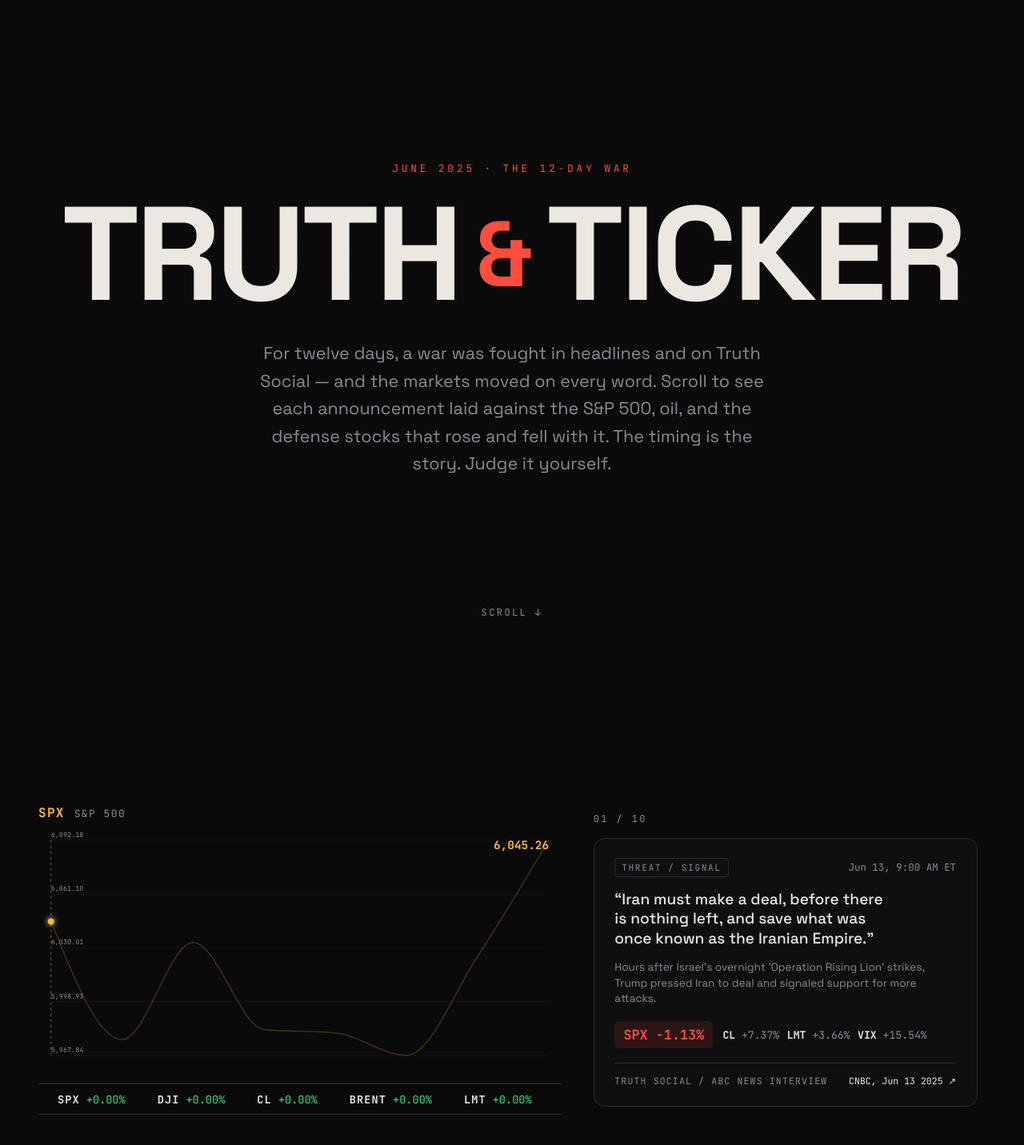
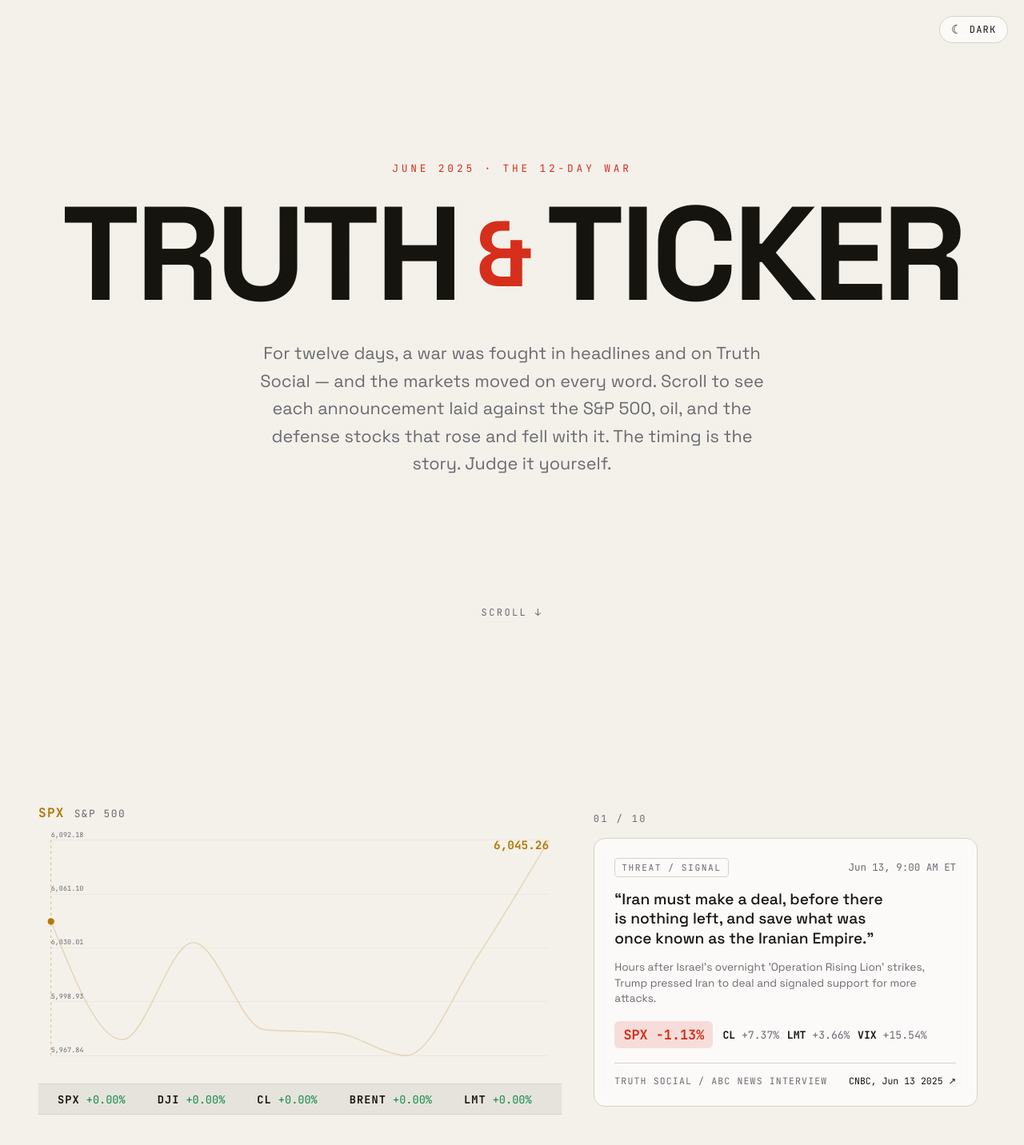
Before and after one commit to andrewli8/truth-and-ticker, a React (Vite) app: page / in a window 1280 px wide. Shown: the top 1432 px of the page at 80% size. Built offline with nearby package versions, Linux system fonts and the light colour scheme.

Commit message:
feat: light-default theme with optional dark mode + theme-aware accents

```diff
--- a/index.html
+++ b/index.html
@@ -11,6 +11,14 @@
     <link href="https://fonts.googleapis.com/css2?family=Space+Grotesk:wght@400;500;700&family=JetBrains+Mono:wght@400;500;700&display=swap" rel="stylesheet" />
   </head>
   <body>
+    <script>
+      // Apply persisted theme before paint to avoid a flash. Light is default.
+      try {
+        if (localStorage.getItem('theme') === 'dark') {
+          document.documentElement.setAttribute('data-theme', 'dark');
+        }
+      } catch (e) {}
+    </script>
     <div id="root"></div>
     <script type="module" src="/src/main.tsx"></script>
   </body>
--- a/src/App.tsx
+++ b/src/App.tsx
@@ -5,6 +5,7 @@
 import { MarketChart } from './components/MarketChart'
 import { AnnouncementCard } from './components/AnnouncementCard'
 import { TickerRail } from './components/TickerRail'
+import { ThemeToggle } from './components/ThemeToggle'
 import { correlateAll } from './lib/correlate'
 import { announcements, markets } from './data'
 import type { AnnType } from './lib/types'
@@ -13,11 +14,12 @@
 const PRIMARY = 'SPX'
 const WINDOW_MINS = 120
 
+// Theme-aware accents: CSS variables so colors recolor in light/dark.
 const ACCENT: Record<AnnType, string> = {
-  strike: '#ff4d3d',
-  threat: '#ffb938',
-  'market-jawbone': '#ffb938',
-  ceasefire: '#3ddc84',
+  strike: 'var(--risk)',
+  threat: 'var(--warn)',
+  'market-jawbone': 'var(--warn)',
+  ceasefire: 'var(--relief)',
 }
 
 export default function App() {
@@ -30,6 +32,7 @@
   return (
     <main className="app">
       <div className="grain" aria-hidden="true" />
+      <ThemeToggle />
       <Hero />
 
       <ScrollStage steps={events.length}>
--- a/src/components/AnnouncementCard.module.css
+++ b/src/components/AnnouncementCard.module.css
@@ -1,7 +1,7 @@
 .card {
   max-width: 30rem;
   padding: 1.5rem 1.6rem;
-  background: rgba(18, 18, 20, 0.72);
+  background: var(--surface);
   border: 1px solid var(--steel);
   border-radius: 14px;
   backdrop-filter: blur(8px);
@@ -26,7 +26,7 @@
 
 .tag_strike { color: var(--risk); border-color: var(--risk); }
 .tag_ceasefire { color: var(--relief); border-color: var(--relief); }
-.tag_market_jawbone { color: #ffb938; border-color: #ffb938; }
+.tag_market_jawbone { color: var(--warn); border-color: var(--warn); }
 
 .time {
   font-size: 0.78rem;
@@ -64,9 +64,9 @@
   border-radius: 6px;
 }
 
-.up { color: var(--relief); background: rgba(61, 220, 132, 0.12); }
-.down { color: var(--risk); background: rgba(255, 77, 61, 0.12); }
-.flat { color: var(--muted); background: rgba(138, 138, 147, 0.12); }
+.up { color: var(--relief); background: color-mix(in srgb, var(--relief) 14%, transparent); }
+.down { color: var(--risk); background: color-mix(in srgb, var(--risk) 14%, transparent); }
+.flat { color: var(--muted); background: color-mix(in srgb, var(--muted) 14%, transparent); }
 
 .others {
   display: flex;
--- a/src/components/MarketChart.module.css
+++ b/src/components/MarketChart.module.css
@@ -14,6 +14,7 @@
 .ticker {
   font-weight: 700;
   letter-spacing: 0.08em;
+  color: var(--chart-accent);
 }
 
 .name {
@@ -47,21 +48,25 @@
   font-family: 'JetBrains Mono', monospace;
   font-size: 22px;
   font-weight: 700;
+  fill: var(--chart-accent);
 }
 
 .ghost {
+  stroke: var(--chart-accent);
   stroke-width: 1.5;
   vector-effect: non-scaling-stroke;
   opacity: 0.22;
 }
 
 .line {
+  stroke: var(--chart-accent);
   stroke-width: 3;
   vector-effect: non-scaling-stroke;
-  filter: drop-shadow(0 0 8px currentColor);
+  filter: drop-shadow(0 0 calc(8px * var(--glow, 1)) currentColor);
 }
 
 .playhead {
+  stroke: var(--chart-accent);
   stroke-width: 1;
   stroke-dasharray: 3 4;
   vector-effect: non-scaling-stroke;
@@ -69,5 +74,6 @@
 }
 
 .dot {
-  filter: drop-shadow(0 0 6px currentColor);
+  fill: var(--chart-accent);
+  filter: drop-shadow(0 0 calc(6px * var(--glow, 1)) currentColor);
 }
--- a/src/components/MarketChart.tsx
+++ b/src/components/MarketChart.tsx
@@ -1,4 +1,4 @@
-import { useMemo } from 'react'
+import { useMemo, type CSSProperties } from 'react'
 import { buildLinePath, domainFor, pointPositions } from '../lib/scales'
 import { formatPrice } from '../lib/format'
 import type { Series } from '../lib/types'
@@ -39,10 +39,14 @@
     return { y: PAD + t * (H - 2 * PAD), value: max - t * (max - min) }
   })
 
+  // Expose the accent as a custom property so nested var() (e.g. var(--risk))
+  // resolves and recolors with the theme.
+  const accentStyle = { '--chart-accent': accent, color: accent } as CSSProperties
+
   return (
-    <figure className={styles.wrap}>
+    <figure className={styles.wrap} style={accentStyle}>
       <figcaption className={styles.head}>
-        <span className={styles.ticker} style={{ color: accent }}>{series.ticker}</span>
+        <span className={styles.ticker}>{series.ticker}</span>
         <span className={styles.name}>{series.name}</span>
       </figcaption>
       <svg
@@ -62,19 +66,19 @@
         ))}
 
         {/* Full trajectory, dimmed — context for the whole window */}
-        <path d={fullPath} fill="none" stroke={accent} className={styles.ghost} />
+        <path d={fullPath} fill="none" className={styles.ghost} />
         {/* Revealed portion, bright */}
-        <path data-testid="line" d={revealedPath} fill="none" stroke={accent} className={styles.line} />
+        <path data-testid="line" d={revealedPath} fill="none" className={styles.line} />
 
         {head && (
           <>
-            <line x1={head.x} x2={head.x} y1={PAD} y2={H - PAD} stroke={accent} className={styles.playhead} />
-            <circle cx={head.x} cy={head.y} r={6} fill={accent} className={styles.dot} />
+            <line x1={head.x} x2={head.x} y1={PAD} y2={H - PAD} className={styles.playhead} />
+            <circle cx={head.x} cy={head.y} r={6} className={styles.dot} />
           </>
         )}
 
         {current && (
-          <text x={W - PAD} y={PAD + 18} className={styles.current} fill={accent} textAnchor="end">
+          <text x={W - PAD} y={PAD + 18} className={styles.current} textAnchor="end">
             {formatPrice(current.price)}
           </text>
         )}
--- /dev/null
+++ b/src/components/ThemeToggle.module.css
@@ -0,0 +1,41 @@
+.toggle {
+  position: fixed;
+  top: 1.25rem;
+  right: 1.25rem;
+  z-index: 100;
+  display: inline-flex;
+  align-items: center;
+  gap: 0.5rem;
+  padding: 0.5rem 0.85rem;
+  font-family: 'JetBrains Mono', monospace;
+  font-size: 0.75rem;
+  letter-spacing: 0.1em;
+  text-transform: uppercase;
+  color: var(--text);
+  background: var(--surface);
+  border: 1px solid var(--steel);
+  border-radius: 999px;
+  cursor: pointer;
+  backdrop-filter: blur(8px);
+  transition: border-color 0.2s ease, transform 0.2s ease;
+}
+
+.toggle:hover {
+  border-color: var(--risk);
+  transform: translateY(-1px);
+}
+
+.toggle:focus-visible {
+  outline: 2px solid var(--risk);
+  outline-offset: 2px;
+}
+
+.icon {
+  font-size: 0.95rem;
+  line-height: 1;
+}
+
+@media (max-width: 480px) {
+  .label { display: none; }
+  .toggle { padding: 0.5rem; }
+}
--- /dev/null
+++ b/src/components/ThemeToggle.tsx
@@ -0,0 +1,21 @@
+import { useTheme } from '../lib/useTheme'
+import styles from './ThemeToggle.module.css'
+
+export function ThemeToggle() {
+  const { theme, toggle } = useTheme()
+  const isDark = theme === 'dark'
+
+  return (
+    <button
+      type="button"
+      className={styles.toggle}
+      onClick={toggle}
+      aria-pressed={isDark}
+      aria-label={isDark ? 'Switch to light mode' : 'Switch to dark mode'}
+      title={isDark ? 'Light mode' : 'Dark mode'}
+    >
+      <span className={styles.icon} aria-hidden="true">{isDark ? '☀' : '☾'}</span>
+      <span className={styles.label}>{isDark ? 'Light' : 'Dark'}</span>
+    </button>
+  )
+}
--- a/src/components/TickerRail.module.css
+++ b/src/components/TickerRail.module.css
@@ -3,7 +3,7 @@
   overflow: hidden;
   border-top: 1px solid var(--steel);
   border-bottom: 1px solid var(--steel);
-  background: rgba(10, 10, 11, 0.85);
+  background: color-mix(in srgb, var(--text) 6%, transparent);
 }
 
 .track {
--- /dev/null
+++ b/src/lib/useTheme.ts
@@ -0,0 +1,32 @@
+import { useCallback, useEffect, useState } from 'react'
+
+export type Theme = 'light' | 'dark'
+
+const KEY = 'theme'
+
+/** Light by default; only an explicit stored 'dark' opts into dark mode. */
+function readInitial(): Theme {
+  if (typeof localStorage === 'undefined') return 'light'
+  return localStorage.getItem(KEY) === 'dark' ? 'dark' : 'light'
+}
+
+function apply(theme: Theme): void {
+  if (typeof document === 'undefined') return
+  if (theme === 'dark') document.documentElement.setAttribute('data-theme', 'dark')
+  else document.documentElement.removeAttribute('data-theme')
+}
+
+/** Theme state synced to <html data-theme> and localStorage. */
+export function useTheme(): { theme: Theme; toggle: () => void; setTheme: (t: Theme) => void } {
+  const [theme, setThemeState] = useState<Theme>(readInitial)
+
+  useEffect(() => {
+    apply(theme)
+    if (typeof localStorage !== 'undefined') localStorage.setItem(KEY, theme)
+  }, [theme])
+
+  const setTheme = useCallback((t: Theme) => setThemeState(t), [])
+  const toggle = useCallback(() => setThemeState((t) => (t === 'dark' ? 'light' : 'dark')), [])
+
+  return { theme, toggle, setTheme }
+}
--- a/src/styles/app.css
+++ b/src/styles/app.css
@@ -11,11 +11,11 @@
   inset: 0;
   pointer-events: none;
   z-index: 9999;
-  opacity: 0.05;
+  opacity: var(--grain-opacity, 0.05);
   background-image: repeating-linear-gradient(
     0deg,
-    rgba(255, 255, 255, 0.5) 0px,
-    rgba(255, 255, 255, 0.5) 1px,
+    var(--grain-color, rgba(255, 255, 255, 0.5)) 0px,
+    var(--grain-color, rgba(255, 255, 255, 0.5)) 1px,
     transparent 1px,
     transparent 3px
   );
--- a/src/styles/global.css
+++ b/src/styles/global.css
@@ -1,15 +1,43 @@
+/* Light is the default theme. Dark is opt-in via [data-theme="dark"]. */
 :root {
+  --bg: #f4f1ea;
+  --surface: rgba(255, 255, 255, 0.66);
+  --text: #15140f;
+  --muted: #6a6a72;
+  --steel: #d6d2c8;
+  --risk: #d62f1c;
+  --relief: #138a4a;
+  --warn: #b5790a;
+  --grain-opacity: 0.04;
+  --grain-color: rgba(0, 0, 0, 0.5);
+  --glow: 0;
+  color-scheme: light;
+}
+
+:root[data-theme='dark'] {
   --bg: #0a0a0b;
+  --surface: rgba(18, 18, 20, 0.72);
   --text: #ece8e1;
+  --muted: #8a8a93;
+  --steel: #2a2a2e;
   --risk: #ff4d3d;
   --relief: #3ddc84;
-  --steel: #2a2a2e;
-  --muted: #8a8a93;
+  --warn: #ffb938;
+  --grain-opacity: 0.05;
+  --grain-color: rgba(255, 255, 255, 0.5);
+  --glow: 1;
+  color-scheme: dark;
 }
 
 * { box-sizing: border-box; margin: 0; padding: 0; }
 
-html, body { background: var(--bg); color: var(--text); overflow-x: clip; max-width: 100%; }
+html, body {
+  background: var(--bg);
+  color: var(--text);
+  overflow-x: clip;
+  max-width: 100%;
+  transition: background 0.4s ease, color 0.4s ease;
+}
 
 body {
   font-family: 'Space Grotesk', system-ui, sans-serif;
```
Also changed, not shown: 1 other file (tests, documents, lock files or other folders).
